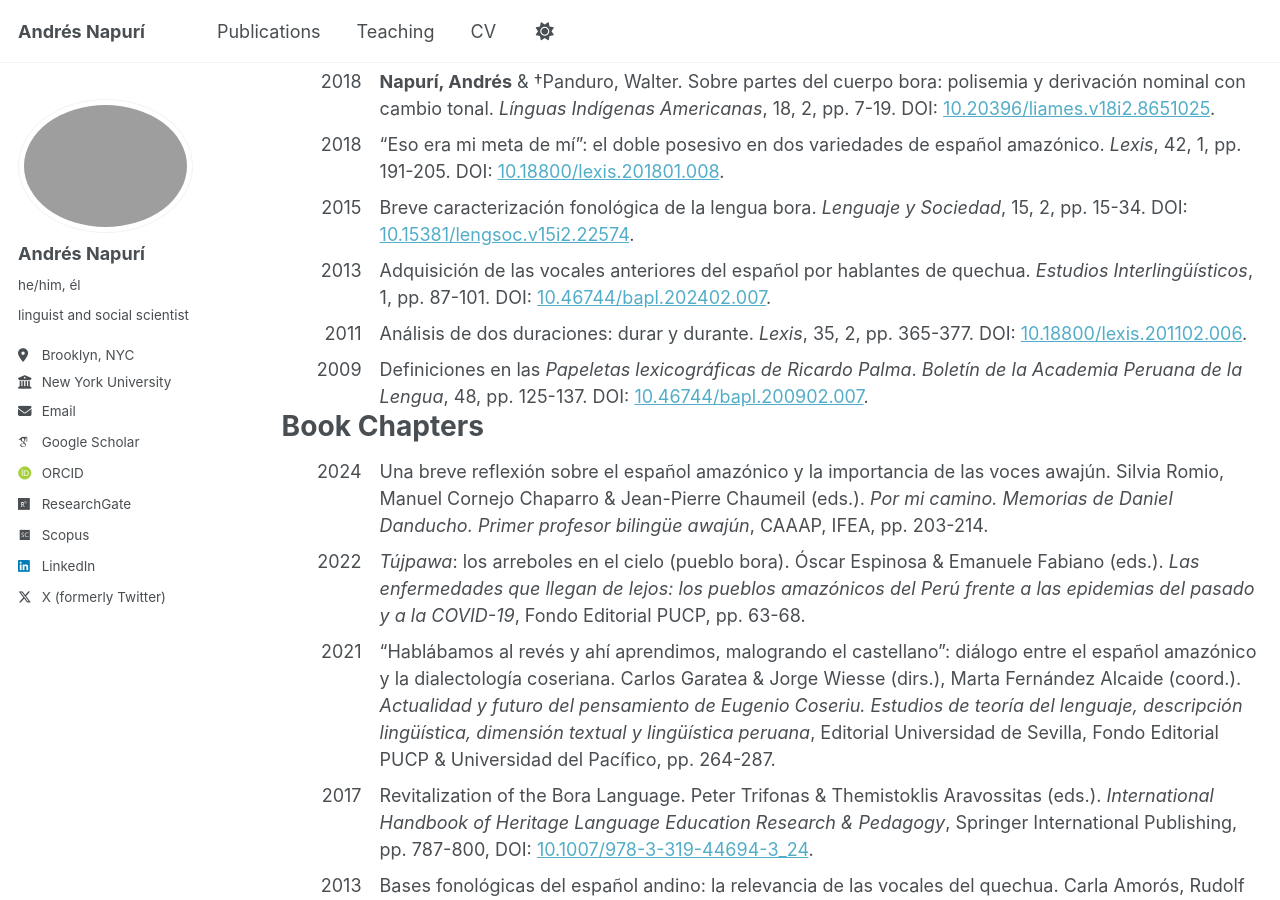
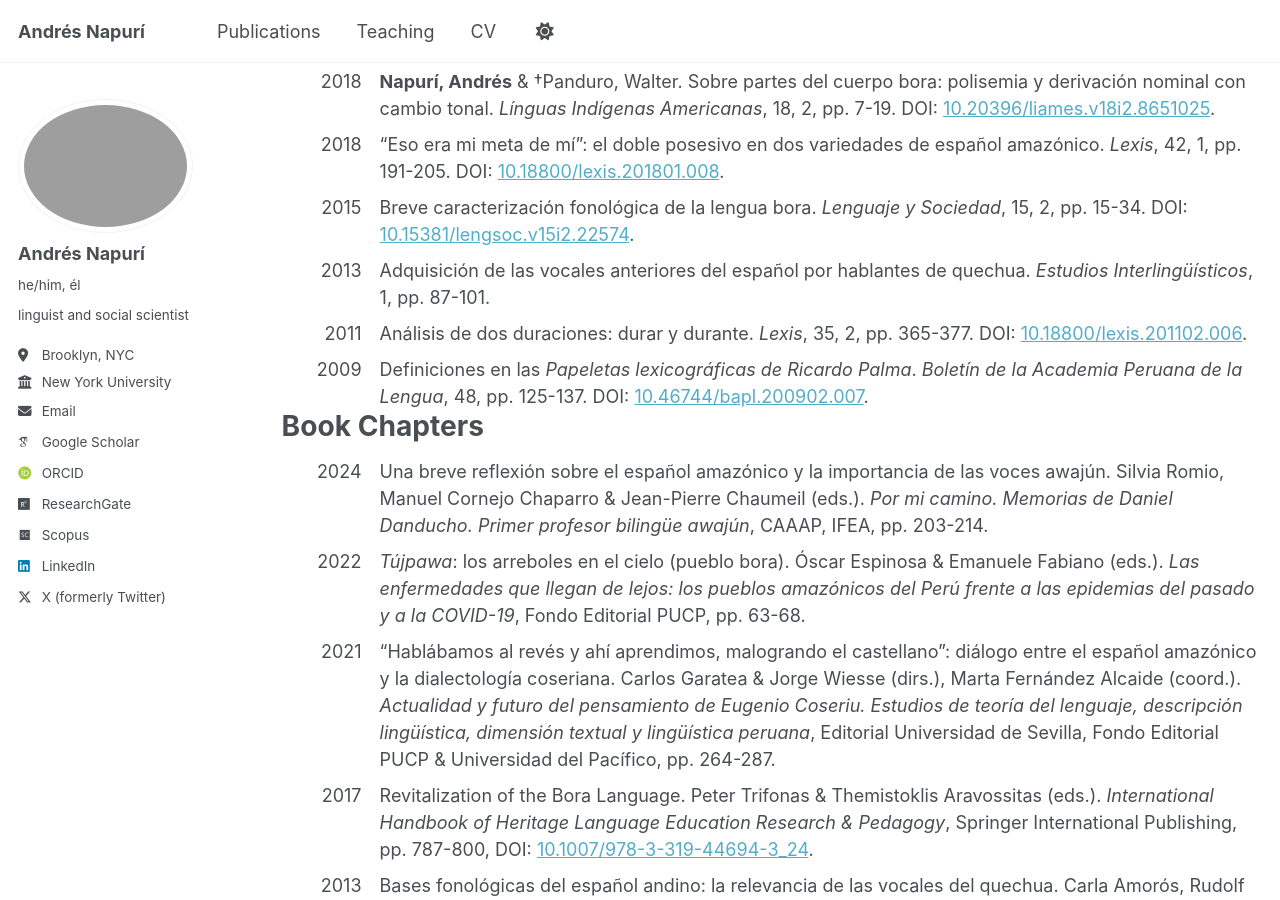
Before and after one commit to andresnapuri/andresnapuri.github.io, a Jekyll site: the page built from _pages/publications.html, in a window 1280 px wide and 900 px high, scrolled down 760 px. Built offline with Jekyll 4.4.1, drawn with Linux system fonts in a browser that asks for light colours; some web fonts are replaced; a script that is not in the unit is left out.

Commit message:
Update publications.html

```diff
--- a/_pages/publications.html
+++ b/_pages/publications.html
@@ -60,7 +60,7 @@ author_profile: true
   </div>
   <div class="pub-item">
     <span class="pub-year">2013</span>
-    <span class="pub-info">Adquisición de las vocales anteriores del español por hablantes de quechua. <em>Estudios Interlingüísticos</em>, 1, pp. 87-101. DOI: <a href="https://doi.org/10.46744/bapl.202402.007" target="_blank">10.46744/bapl.202402.007</a>.</span>
+    <span class="pub-info">Adquisición de las vocales anteriores del español por hablantes de quechua. <em>Estudios Interlingüísticos</em>, 1, pp. 87-101.</span>
   </div>
   <div class="pub-item">
     <span class="pub-year">2011</span>
```
